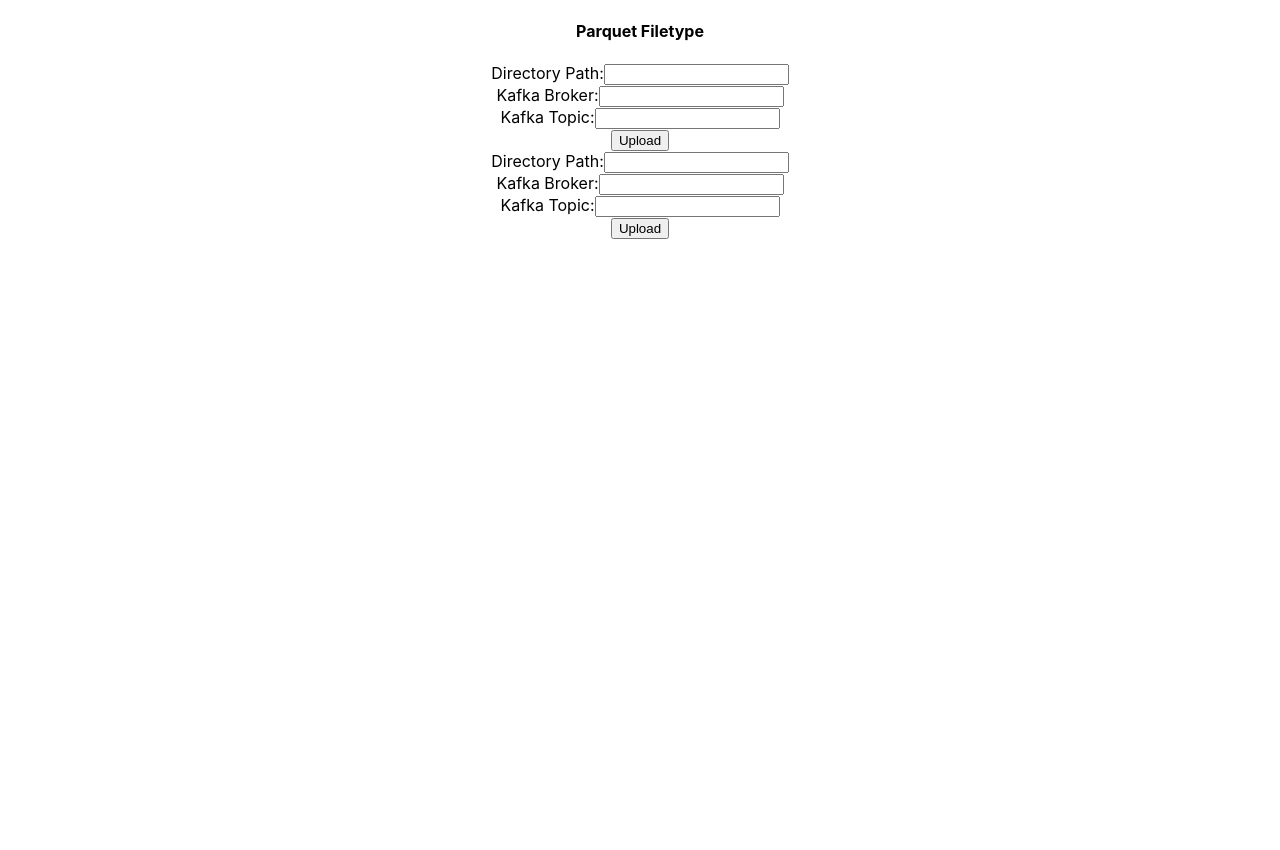
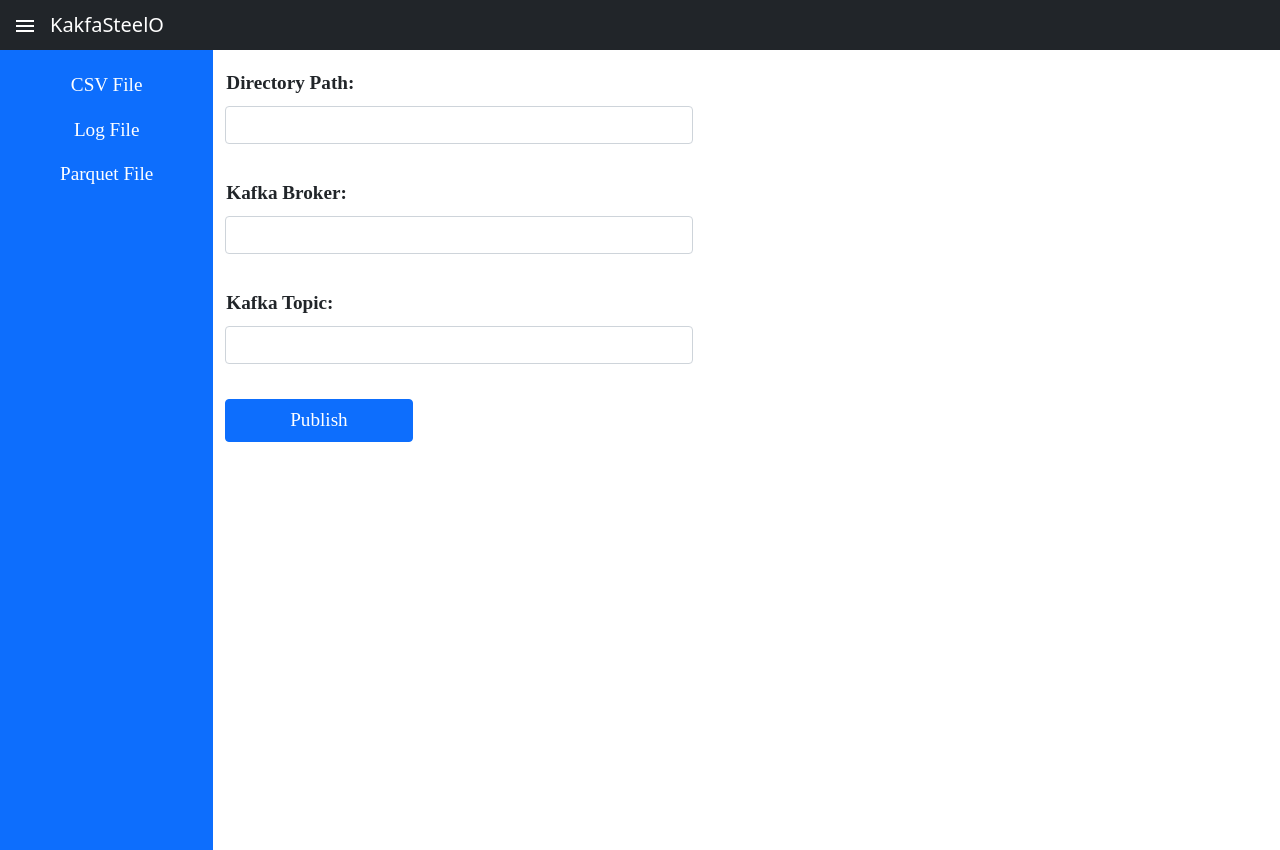
Before and after one commit to SupriyaVallarapu/KafkaSteelO, a React (Create React App) app in the folder Kafka-frontend/: page / in a window 1280 px wide. Before the commit the page ends 800 px from the top, so only its background shows below. Built offline with nearby package versions, Linux system fonts and the light colour scheme.

Commit message:
frontend changes

```diff
--- a/Kafka-frontend/package.json
+++ b/Kafka-frontend/package.json
@@ -5,12 +5,15 @@
   "dependencies": {
     "@emotion/react": "^11.11.1",
     "@emotion/styled": "^11.11.0",
+    "@mui/icons-material": "^5.11.16",
     "@mui/material": "^5.13.4",
     "@testing-library/jest-dom": "^5.16.5",
     "@testing-library/react": "^13.4.0",
     "@testing-library/user-event": "^13.5.0",
     "axios": "^1.4.0",
+    "bootstrap": "^5.1.3",
     "react": "^18.2.0",
+    "react-bootstrap": "^2.7.4",
     "react-dom": "^18.2.0",
     "react-scripts": "5.0.1",
     "web-vitals": "^2.1.4"
--- a/Kafka-frontend/src/App.js
+++ b/Kafka-frontend/src/App.js
@@ -1,31 +1,18 @@
 //import logo from './logo.svg';
 import './App.css';
 import Filetypecsv from './components/Filetypecsv';
-import Filetypelog from './components/Filetypelog';
+import 'bootstrap/dist/css/bootstrap.min.css';
+//import Filetypelog from './components/Filetypelog';
 //import Filetypeparquet from './components/Filetypeparquet';
 function App() {
   return (
     <div className="App">
-      {/* <header className="App-header">
-        <img src={logo} className="App-logo" alt="logo" />
-        <p>
-          Edit <code>src/App.js</code> and save to reload.
-        </p>
-        <a
-          className="App-link"
-          href="https://reactjs.org"
-          target="_blank"
-          rel="noopener noreferrer"
-        >
-          Learn React
-        </a>
+      {/* <header className="App-header"
       </header> */}
-      <h4>Parquet Filetype</h4>
+
 {/* <Filetypeparquet/>
  */}
  <Filetypecsv/>
- <Filetypelog/>
-
 {/* <h4>Log Filetype</h4>
       <Filetypelog/> */}
     </div>
--- /dev/null
+++ b/Kafka-frontend/src/components/Filetypecsv.css
@@ -0,0 +1,51 @@
+.sidebar {
+    height: 100vh; /* Full-height */
+    overflow-y: auto; /* Enable scrolling if the sidenav has too much content */
+    padding: 1em;
+    text-decoration: none;
+    font-family: 'Times New Roman';
+    font-size: larger;
+    padding: 1%;
+  }
+
+  .navbar{
+    height: 50px;
+  }
+
+  .color-white{
+    color: white;
+  }
+
+  /* Style form labels */
+  form label {
+    font-weight: bold;
+    margin-top: 1em;
+    align-items: flex-start;
+    margin-bottom: 1em;
+    font-family: 'Times New Roman';
+    font-size: larger;
+    margin-left: 1px;
+  }
+
+  /* Style form controls */
+  form .form-control {
+    margin-bottom: 1em;
+    width: 50%;
+
+  }
+
+  .form-group-custom {
+    align-items: flex-start;
+    display: flex;
+    flex-direction: column;
+
+  }
+
+  /* Style form buttons */
+  form .btn {
+    margin-top: 1em;
+    width: 20%;
+    float: left;
+    font-family: 'Times New Roman';
+    font-size: larger;
+  }
--- a/Kafka-frontend/src/components/Filetypecsv.js
+++ b/Kafka-frontend/src/components/Filetypecsv.js
@@ -1,38 +1,36 @@
 import React, { useState } from 'react';
+import './Filetypecsv.css';
+import { Container, Row, Col, Nav, Form, Button, Navbar, NavbarBrand } from 'react-bootstrap';
+import MenuIcon from '@mui/icons-material/Menu';
 
 function Filetypecsv() {
   const [dataDir, setDataDir] = useState('');
   const [kafkaBroker, setKafkaBroker] = useState('');
   const [kafkaTopic, setKafkaTopic] = useState('');
+  const [sidebarOpen, setSidebarOpen] = useState(true);
 
   const handleSubmit = (e) => {
     e.preventDefault();
 
-    // Create a JSON payload with the form data
     const payload = {
       data_dir: dataDir,
       kafka_broker: kafkaBroker,
       kafka_topic: kafkaTopic
     };
     console.log(payload);
-    // Make a POST request to the backend API
+
     fetch('http://localhost:8080/api/csvupload', {
-
       method: 'POST',
       headers: {
         'Content-Type': 'application/json'
       },
       body: JSON.stringify(payload)
-
     })
-
       .then(response => {
         if (response.ok) {
-          // Handle successful response
           console.log(payload);
           console.log('Data uploaded successfully!');
         } else {
-          // Handle error response
           console.log('Failed to upload data.');
         }
       })
@@ -41,103 +39,52 @@
       });
   };
 
-
-
   return (
-    <form onSubmit={handleSubmit}>
-      <label>
-        Directory Path:
-        <input type="text" value={dataDir} onChange={(e) => setDataDir(e.target.value)} />
-      </label>
-      <br />
-      <label>
-        Kafka Broker:
-        <input type="text" value={kafkaBroker} onChange={(e) => setKafkaBroker(e.target.value)} />
-      </label>
-      <br />
-      <label>
-        Kafka Topic:
-        <input type="text" value={kafkaTopic} onChange={(e) => setKafkaTopic(e.target.value)} />
-      </label>
-      <br />
-      <button type="submit">Upload</button>
-    </form>
+    <>
+      <Navbar bg="dark" variant="dark" expand="sm">
+      <Button variant="link" onClick={() => setSidebarOpen(!sidebarOpen)}>
+          <MenuIcon style={{ color: "white" }}/>
+        </Button>
+        <Navbar.Brand href="#home" > KakfaSteelO
+        </Navbar.Brand>
+        <Navbar.Toggle aria-controls="basic-navbar-nav" onClick={() => setSidebarOpen(!sidebarOpen)} />
+      </Navbar>
+      <Container fluid>
+        <Row>
+          {sidebarOpen && (
+            <Col sm={2} className="bg-primary sidebar">
+              <Nav variant="pills" className=" flex-column">
+                <Nav.Item>
+                  <Nav.Link className="text-white" >CSV File</Nav.Link>
+                  <Nav.Link className="text-white" to='/Filetypelog'>Log File</Nav.Link>
+                  <Nav.Link className="text-white">Parquet File</Nav.Link>
+                </Nav.Item>
+              </Nav>
+            </Col>
+          )}
+          <Col sm={sidebarOpen ? 9 : 12}>
+            <Form onSubmit={handleSubmit}>
+              <Form.Group controlId="directoryPath" className="form-group-custom">
+                <Form.Label>Directory Path:</Form.Label>
+                <Form.Control className="form-control-custom" type="text" value={dataDir} onChange={(e) => setDataDir(e.target.value)} />
+              </Form.Group>
+              <Form.Group controlId="kafkaBroker" className="form-group-custom">
+                <Form.Label>Kafka Broker:</Form.Label>
+                <Form.Control className="form-control-custom" type="text" value={kafkaBroker} onChange={(e) => setKafkaBroker(e.target.value)} />
+              </Form.Group>
+              <Form.Group controlId="kafkaTopic" className="form-group-custom">
+                <Form.Label>Kafka Topic:</Form.Label>
+                <Form.Control className="form-control-custom" type="text" value={kafkaTopic} onChange={(e) => setKafkaTopic(e.target.value)} />
+              </Form.Group>
+              <Button variant="primary" type="submit">
+                Publish
+              </Button>
+            </Form>
+          </Col>
+        </Row>
+      </Container>
+    </>
   );
 }
 
 export default Filetypecsv;
-
-// import React, { useState } from 'react';
-
-// function Filetypecsv() {
-//   const [dataDir, setDataDir] = useState('');
-//   const [kafkaBroker, setKafkaBroker] = useState('');
-//   const [kafkaTopic, setKafkaTopic] = useState('');
-//   const [fileType, setFileType] = useState('csv'); // Default to CSV
-
-//   const handleSubmit = (e) => {
-//     e.preventDefault();
-
-//     // Create a JSON payload with the form data
-//     const payload = {
-//       data_dir: dataDir,
-//       kafka_broker: kafkaBroker,
-//       kafka_topic: kafkaTopic
-//     };
-
-//     // Determine the API endpoint based on the selected file type
-//     const apiEndpoint = fileType === 'csv' ? 'http://localhost:8080/api/csvupload' : 'http://localhost:8080/api/logupload';
-
-//     // Make a POST request to the backend API
-//     fetch(apiEndpoint, {
-//       method: 'POST',
-//       headers: {
-//         'Content-Type': 'application/json'
-//       },
-//       body: JSON.stringify(payload)
-//     })
-//       .then(response => {
-//         if (response.ok) {
-//           // Handle successful response
-//           console.log('Data uploaded successfully!');
-//         } else {
-//           // Handle error response
-//           console.log('Failed to upload data.');
-//         }
-//       })
-//       .catch(error => {
-//         console.error('Error:', error);
-//       });
-//   };
-
-//   return (
-//     <form onSubmit={handleSubmit}>
-//       <label>
-//         Directory Path:
-//         <input type="text" value={dataDir} onChange={(e) => setDataDir(e.target.value)} />
-//       </label>
-//       <br />
-//       <label>
-//         Kafka Broker:
-//         <input type="text" value={kafkaBroker} onChange={(e) => setKafkaBroker(e.target.value)} />
-//       </label>
-//       <br />
-//       <label>
-//         Kafka Topic:
-//         <input type="text" value={kafkaTopic} onChange={(e) => setKafkaTopic(e.target.value)} />
-//       </label>
-//       <br />
-//       <label>
-//         File Type:
-//         <select value={fileType} onChange={(e) => setFileType(e.target.value)}>
-//           <option value="csv">CSV</option>
-//           <option value="log">Log</option>
-//         </select>
-//       </label>
-//       <br />
-//       <button type="submit">Upload</button>
-//     </form>
-//   );
-// }
-
-// export default Filetypecsv;
```
Also changed, not shown: 1 other file (tests, documents, lock files or other folders).
